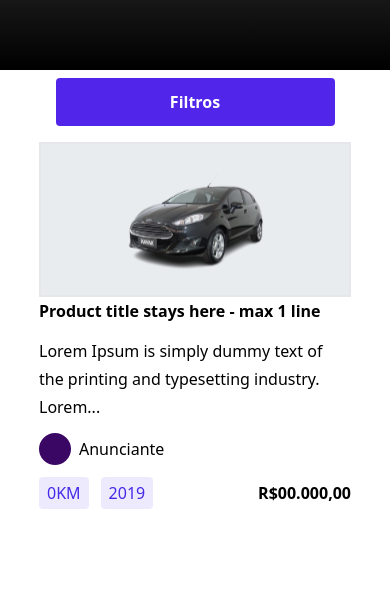
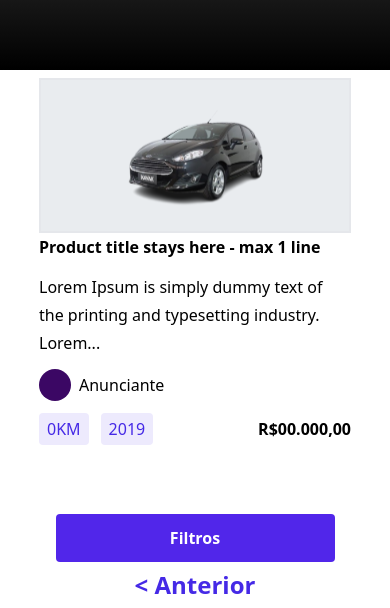
Before and after one commit to m6-t14-grupo35/motors-shop-front, a Next.js app: page / in a window 390 px wide. Shown: the part 555-1163 px from the top of the page. Built offline with nearby package versions, Linux system fonts and the light colour scheme; no server answers.

Commit message:
feat/fixing responsivity and improving component interaction at home page

```diff
--- a/src/components/listCard/index.tsx
+++ b/src/components/listCard/index.tsx
@@ -3,7 +3,7 @@ import { AdCard } from "../adCard";
 export const ListCard = () => {
   return (
     <div className="my-2">
-      <div className="flex flex-wrap gap-12 justify-center sm:justify-normal">
+      <div className="flex sm:flex-wrap gap-12 justify-center sm:justify-normal">
         <AdCard />
         <AdCard />
         <AdCard />
--- a/src/pages/index.tsx
+++ b/src/pages/index.tsx
@@ -24,13 +24,13 @@ export default function Home() {
    <>
     <Header isLoggedIn={true} user={user}/>
     <Banner/>
-    <ButtonFilter/>
-    <div className='flex md:hidden'>
+    <div className='flex justify-center overflow-x-auto md:hidden'>
       <ListCard/>
     </div>
-    <div className='bg-blue-500 h-[700px] flex items-center justify-center'>
+    <ButtonFilter/>
+    {/* <div className='bg-blue-500 h-[700px] flex items-center justify-center'>
       <MoreImages/>
-    </div>
+    </div> */}
     <NavigateBar page={3} count={65}/>
     <FooterComponete/>
    </>
```
